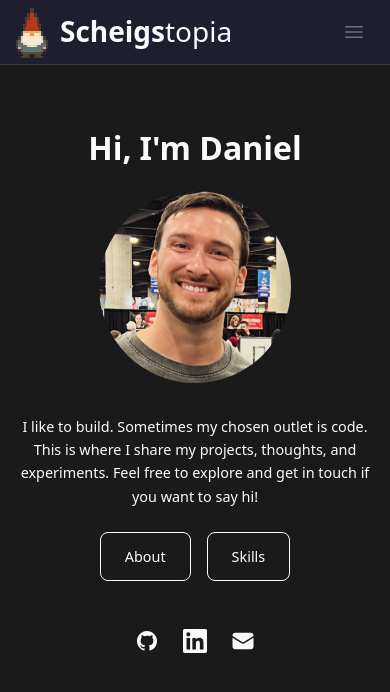
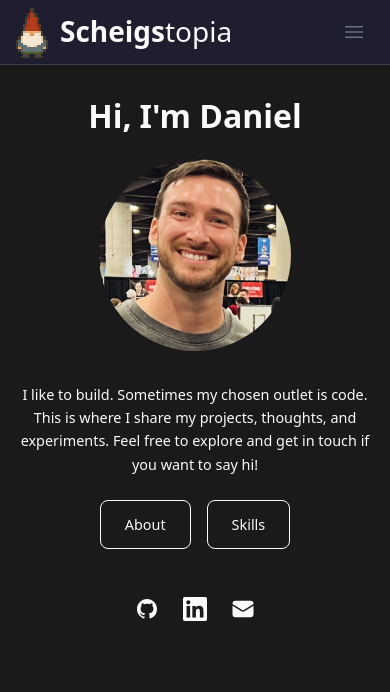
Before and after one commit to dscheigs/scheigstopia, a Next.js app: page / in a window 390 px wide. Shown: the top 692 px of the page. Built offline with nearby package versions, Linux system fonts and the light colour scheme.

Commit message:
style: slight padding adjustment to home for mobile

```diff
--- a/src/app/page.tsx
+++ b/src/app/page.tsx
@@ -2,7 +2,7 @@ import HeroSection from '@/components/ui/HeroSection';
 
 export default function Home() {
     return (
-        <div className="container mx-auto px-4 lg:py-36 py-16">
+        <div className="container mx-auto px-4 lg:py-36 py-8">
             <HeroSection />
         </div>
     );
```
